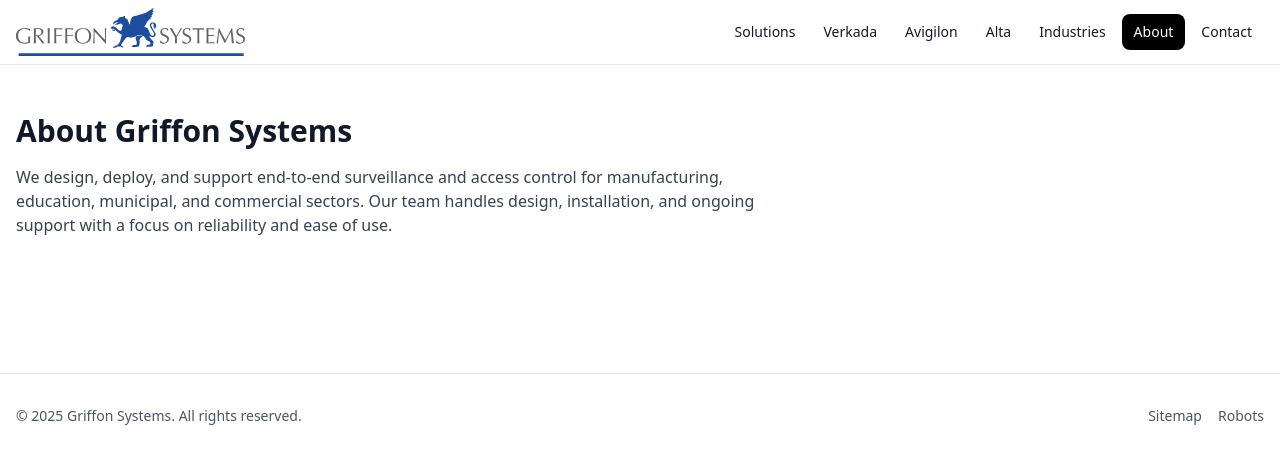
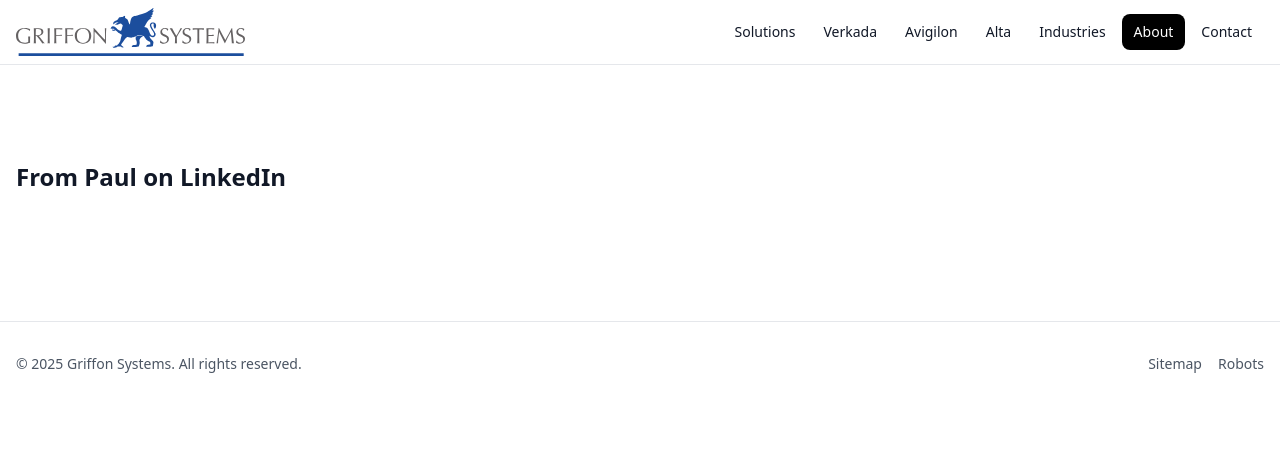
Before and after one commit to GriffonSystems/griffonsys-site, a React (Vite) app: page /about in a window 1280 px wide. Shown: the top 464 px of the page. Built offline with nearby package versions, Linux system fonts and the light colour scheme.

Commit message:
Update About.jsx

```diff
--- a/src/routes/About.jsx
+++ b/src/routes/About.jsx
@@ -1,8 +1,12 @@
+// src/routes/About.jsx
+import LinkedInFeed from '../components/LinkedInFeed'
+
 export default function About(){
   return (
-    <main className='container py-12'>
-      <h1 className='text-3xl font-bold mb-4'>About Griffon Systems</h1>
-      <p className='text-gray-700 mb-6 max-w-3xl'>We design, deploy, and support end‑to‑end surveillance and access control for manufacturing, education, municipal, and commercial sectors. Our team handles design, installation, and ongoing support with a focus on reliability and ease of use.</p>
+    <main className="container py-12">
+      {/* ...your about content... */}
+      <h2 className="text-2xl font-semibold mt-12 mb-4">From Paul on LinkedIn</h2>
+      <LinkedInFeed />
     </main>
   )
 }
```
